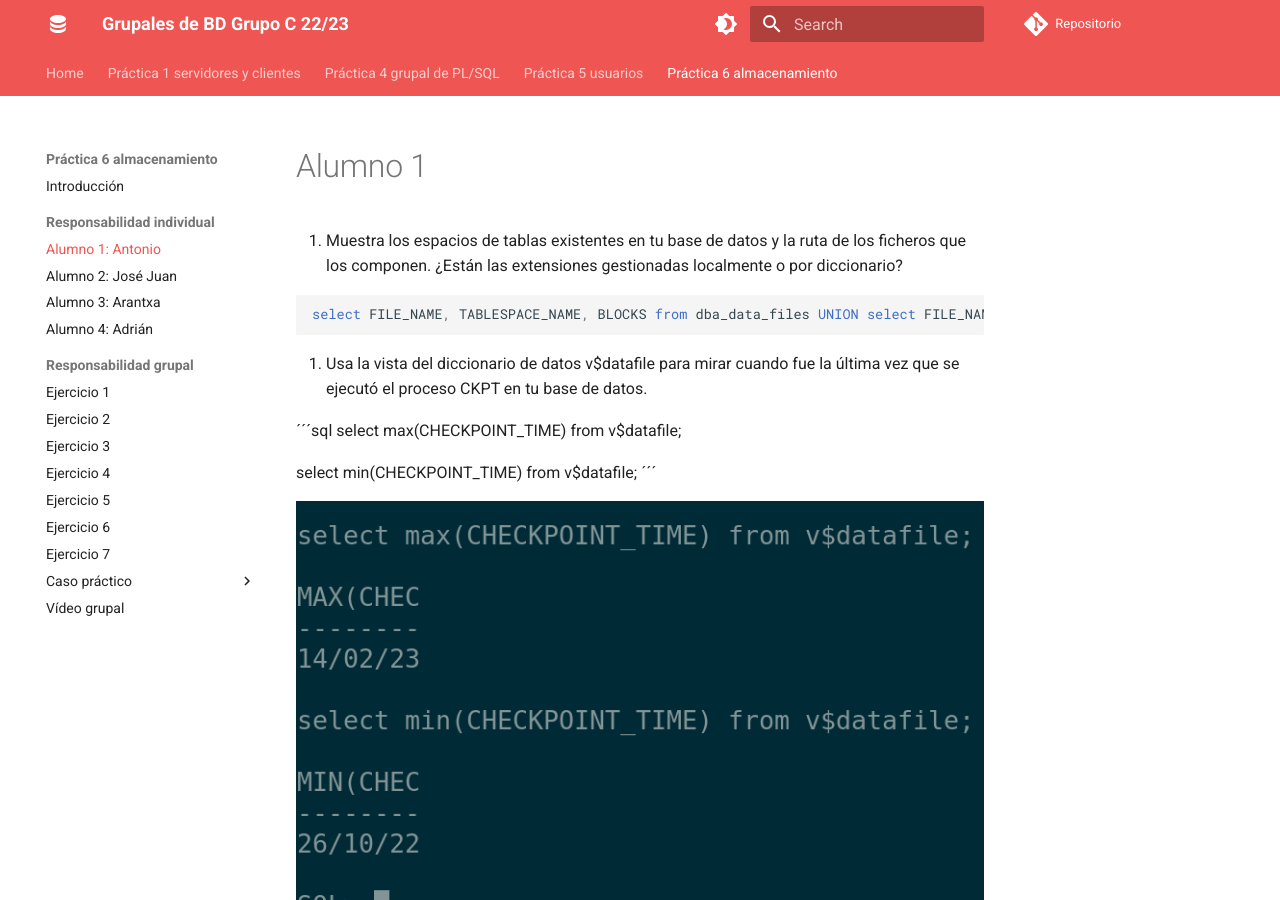
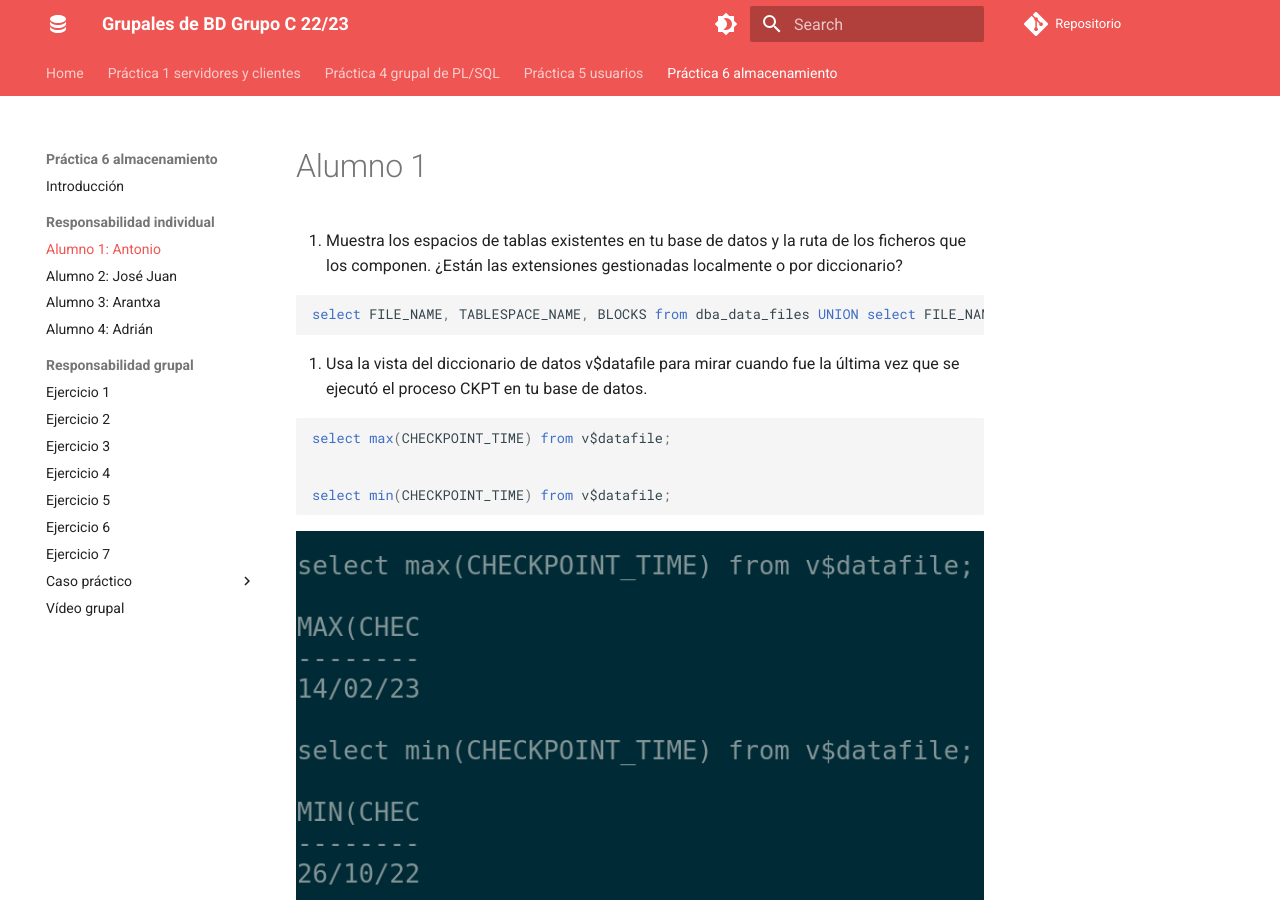
Before and after one commit to adriasir123/grupalesbdc, an MkDocs documentation site: the page built from docs/p6-almacenamiento/ri/alumno1.md, in a window 1280 px wide and 900 px high. Built offline with MkDocs 1.6.1 and Material for MkDocs 9.7.7, drawn with Linux system fonts in a browser that asks for light colours; comment, search, counter and statistics services are not loaded.

Commit message:
He subido lo que llevo

````diff
--- a/docs/p6-almacenamiento/ri/alumno1.md
+++ b/docs/p6-almacenamiento/ri/alumno1.md
@@ -10,12 +10,14 @@ select FILE_NAME, TABLESPACE_NAME, BLOCKS from dba_data_files UNION select FILE_
 
 2. Usa la vista del diccionario de datos v$datafile para mirar cuando fue la última vez que se ejecutó el proceso CKPT en tu base de datos.
 
-´´´sql
+```sql
+
 select max(CHECKPOINT_TIME) from v$datafile;
 
 
 select min(CHECKPOINT_TIME) from v$datafile;
-´´´
+
+```
 
 ![alumno1.png](/img/capturas-antonio/practica5-ejercicio1-1.png)
 
````
Also changed, not shown: docs/p6-almacenamiento/rg/ejercicio1.md (+3 -4 lines).
